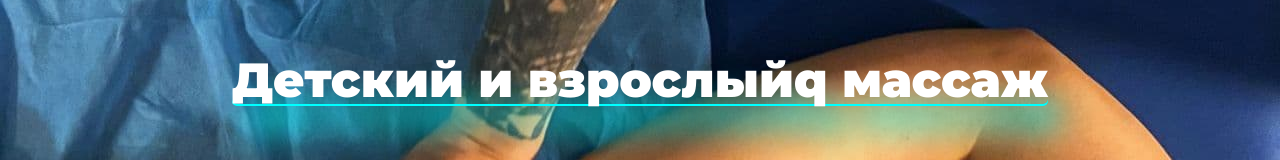
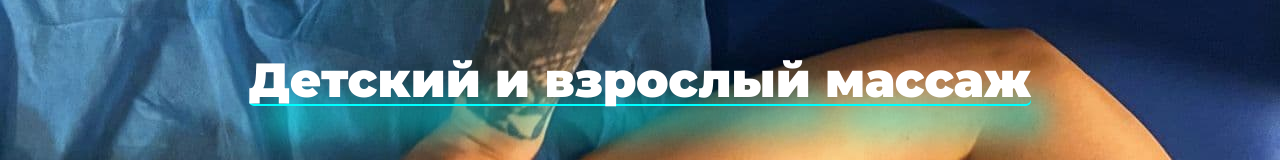
Before and after one commit to erokhin-n/mass2-main, a plain HTML site: page index.html in a window 1280 px wide. Shown: the top 160 px of the page. Drawn offline with Linux system fonts and the light colour scheme.

Commit message:
webmaster

```diff
--- a/index.html
+++ b/index.html
@@ -16,7 +16,7 @@
 	<header class="header" id='header'>
 		<nav class="header_menu">
 			<ul class="header_list">
-				<li><div class="menu_heading">Детский и взрослыйq массаж</div></li>
+				<li><div class="menu_heading">Детский и взрослый массаж</div></li>
 				<li><div class="menu_link" onclick = 'head_mass_show()'>виды массажа</div></li>
 				<li><a class="menu_link" href="https://n587623.yclients.com/">онлайн запись</a></li>
 				<li><div class="menu_link" onclick='scroll_to_view(event)'>обо мне</div></li>
```
Also changed, not shown: yandex_5943dea126f352b0.html (added, +6 -0 lines).
